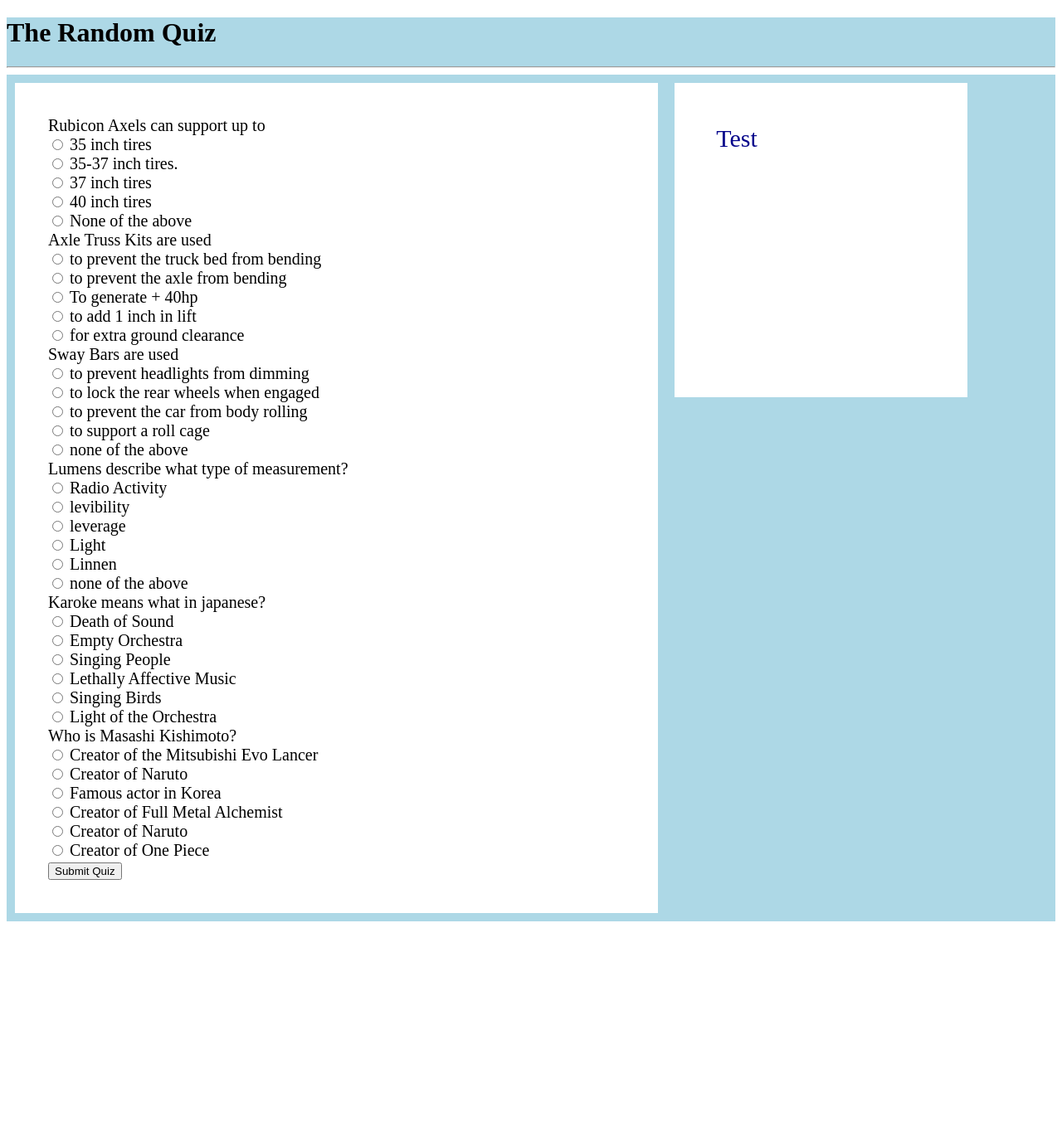
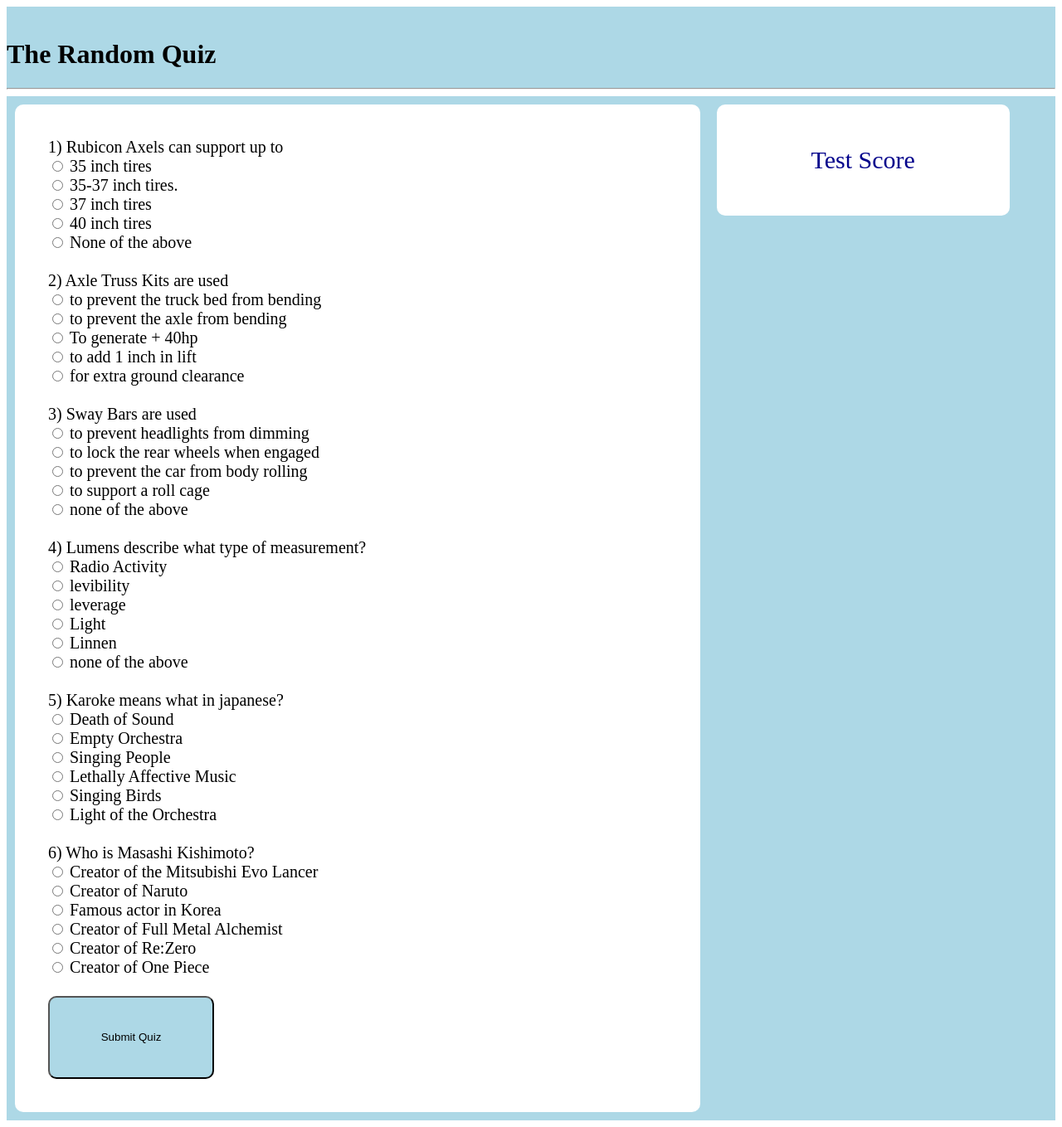
Before and after one commit to Enrique-Pesqueda/cst336spring2019epm, a PHP site: page /Labs/Quiz/index.html in a window 1280 px wide. Shown: the whole page at 83% size. Before the commit the page ends 1111 px from the top, so only its background shows below. Run offline with PHP 8.4, Linux system fonts and the light colour scheme.

Commit message:
created lab for quiz

```diff
--- a/Labs/Quiz/css/styles.css
+++ b/Labs/Quiz/css/styles.css
@@ -1,6 +1,5 @@
 header{
     background-color: lightblue;
-
 }
 .flex-container {
     display: flex;
@@ -13,13 +12,24 @@ header{
     margin: 10px;
     padding: 40px;
     font-size: 20px;
-    width:55%;
+    width:59%;
+    border-radius:10px;
+
 }
 
 #results{
     width:20%;
     position: sticky;
+    align-self: flex-start;
+    top:0;
     padding: 50px;
     font-size: 20px;
-    margin-bottom: 50%;
+    border-radius:10px;
 }
+#checker{
+
+    background-color: lightBlue;
+    border-radius:10px;
+    width:200px;
+    height:100px;
+}
--- a/Labs/Quiz/index.html
+++ b/Labs/Quiz/index.html
@@ -2,13 +2,13 @@
 <html>
 
 <head>
-    <title>Baby Guesser</title>
+    <title>Random</title>
     <link href="css/styles.css" rel="stylesheet" type="text/css" />
 
 </head>
 
 <body>
-    <header>
+    <header><br/>
         <h1>The Random Quiz</h1>
         <hr/>
     </header>
@@ -16,8 +16,8 @@
         <div id = "quiz">
             <form>
                 <div class="question1">
-                    <label for="feedback">Rubicon Axels can support up to </label>
-
+                    <label for="feedback">1) Rubicon Axels can support up to </label>
+                    <div class = "pic1"></div>
                     <div>
                         <input type="radio" id="name1" name="nameChoice1" value="1">
                         <label for="name1">35 inch tires</label>
@@ -40,10 +40,11 @@
                     </div>
                 </div>
             </form>
+            <br/>
             <form>
                 <div class="question2">
-                    <label for="feedback">Axle Truss Kits are used</label>
-
+                    <label for="feedback">2) Axle Truss Kits are used</label>
+                    <div class = "pic2"></div>
                     <div>
                         <input type="radio" id="name1" name="nameChoice2" value="1">
                         <label for="name1">to prevent the truck bed from bending</label>
@@ -66,10 +67,11 @@
                     </div>
                 </div>
             </form>
+            <br/>
             <form>
                 <div class="question3">
-                    <label for="feedback">Sway Bars are used</label>
-
+                    <label for="feedback">3) Sway Bars are used</label>
+                    <div class = "pic3"></div>
                     <div>
                         <input type="radio" id="name1" name="nameChoice3" value="1">
                         <label for="name1">to prevent headlights from dimming</label>
@@ -92,10 +94,11 @@
                     </div>
                 </div>
             </form>
+            <br/>
             <form>
                 <div class="question4">
-                    <label for="feedback">Lumens describe what type of measurement?</label>
-
+                    <label for="feedback">4) Lumens describe what type of measurement?</label>
+                    <div class = "pic4"></div>
                     <div>
                         <input type="radio" id="name1" name="nameChoice4" value="1">
                         <label for="name1">Radio Activity</label>
@@ -122,10 +125,11 @@
                     </div>
                 </div>
             </form>
+            <br/>
             <form>
                 <div class="question5">
-                    <label for="feedback">Karoke means what in japanese?</label>
-
+                    <label for="feedback">5) Karoke means what in japanese?</label>
+                    <div class = "pic5"></div>
                     <div>
                         <input type="radio" id="name1" name="nameChoice5" value="1">
                         <label for="name1">Death of Sound</label>
@@ -152,10 +156,11 @@
                     </div>
                 </div>
             </form>
+            <br/>
             <form>
                 <div class="question6">
-                    <label for="feedback">Who is Masashi Kishimoto?</label>
-
+                    <label for="feedback">6) Who is Masashi Kishimoto?</label>
+                    <div class = "pic6"></div>
                     <div>
                         <input type="radio" id="name1" name="nameChoice6" value="1">
                         <label for="name1">Creator of the Mitsubishi Evo Lancer</label>
@@ -174,7 +179,7 @@
                     </div>
                     <div>
                         <input type="radio" id="name5" name="nameChoice6" value="5">
-                        <label for="name5">Creator of Naruto</label>
+                        <label for="name5">Creator of Re:Zero</label>
                     </div>
                     <div>
                         <input type="radio" id="name6" name="nameChoice6" value="6">
@@ -182,17 +187,17 @@
                     </div>
                 </div>
             </form>
+            <br/>
             <div>
-                <button class="checker" type="button">Submit Quiz</button>
+                <button id ="checker" type="button">Submit Quiz</button>
             </div>
         </div>
-
-
         <div id="results">
-             <div id = "excellent"></div>
         </div>
     </div>
-
+    <div class = "wumbotron">
+        <a href
+    </div>
     <script src="https://code.jquery.com/jquery-3.3.1.min.js" integrity="sha256-FgpCb/KJQlLNfOu91ta32o/NMZxltwRo8QtmkMRdAu8=" crossorigin="anonymous"></script>
     <script type="text/javascript">
 
@@ -204,9 +209,9 @@
         var correctAnswer6 = "2";
 
         var totalCorrect = 0;
-        $("#results").html("Test").css("font-size", "30px").css("color","darkBlue");
+        $("#results").html("Test Score").css("font-size", "30px").css("color","darkBlue").css("text-align", "center");
 
-        $("button.checker").on("click", function(e) {
+        $("button#checker").on("click", function(e) {
 
             //correct answers
             var selectedRadio1 = $("input[name='nameChoice1']:checked");
@@ -230,75 +235,108 @@
 
             //question 1
             if (selectedNameValue1 === correctAnswer1) {
+                $(".pic1").html("<img id = 'pic1' src = 'img/checkmark-png-17.png' />").css("display","inline");
+                $("#pic1").css("width","30px").css("height","30px");
                 $(".correctQ1").css("color", "#08a312");
                 totalCorrect++;
             }
             else {
+                $(".pic1").html("<img id = 'pic1' src = 'img/redCheckMark.png' />").css("display","inline");
+                $("#pic1").css("width","30px").css("height","30px");
                 $(".question1").css("color", "red");
+
             }
 
             //question 2
             if (selectedNameValue2 === correctAnswer2) {
+                $(".pic2").html("<img id = 'pic2' src = 'img/checkmark-png-17.png' />").css("display","inline");
+                $("#pic2").css("width","30px").css("height","30px");
                 $(".correctQ2").css("color", "#08a312");
                 totalCorrect++;
             }
             else {
+                $(".pic2").html("<img id = 'pic2' src = 'img/redCheckMark.png' />").css("display","inline");
+                $("#pic2").css("width","30px").css("height","30px");
                 $(".question2").css("color", "red");
             }
 
             //question 3
             if (selectedNameValue3 === correctAnswer3) {
+                $(".pic3").html("<img id = 'pic3' src = 'img/checkmark-png-17.png' />").css("display","inline");
+                $("#pic3").css("width","30px").css("height","30px");
                 $(".correctQ3").css("color", "#08a312");
                 totalCorrect++;
             }
             else {
+                $(".pic3").html("<img id = 'pic3' src = 'img/redCheckMark.png' />").css("display","inline");
+                $("#pic3").css("width","30px").css("height","30px");
                 $(".question3").css("color", "red");
+
             }
 
             //question4
             if (selectedNameValue4 === correctAnswer4) {
+                $(".pic4").html("<img id = 'pic4' src = 'img/checkmark-png-17.png' />").css("display","inline");
+                $("#pic4").css("width","30px").css("height","30px");
                 $(".correctQ4").css("color", "#08a312");
                 totalCorrect++;
             }
             else {
+                $(".pic4").html("<img id = 'pic4' src = 'img/redCheckMark.png' />").css("display","inline");
+                $("#pic4").css("width","30px").css("height","30px");
                 $(".question4").css("color", "red");
+
             }
 
             //question5
             if (selectedNameValue5 === correctAnswer5) {
+                $(".pic5").html("<img id = 'pic5' src = 'img/checkmark-png-17.png' />").css("display","inline");
+                $("#pic5").css("width","30px").css("height","30px");
                 $(".correctQ5").css("color", "#08a312");
                 totalCorrect++;
             }
             else {
                 $(".question5").css("color", "red");
+                $(".pic5").html("<img id = 'pic5' src = 'img/redCheckMark.png' />").css("display","inline");
+                $("#pic5").css("width","30px").css("height","30px");
             }
 
             //question6
             if (selectedNameValue6 === correctAnswer6) {
+                $(".pic6").html("<img id = 'pic6' src = 'img/checkmark-png-17.png' />").css("display","inline");
+                $("#pic6").css("width","30px").css("height","30px");
                 $(".correctQ6").css("color", "#08a312");
                 totalCorrect++;
             }
             else {
+                $(".pic6").html("<img id = 'pic6' src = 'img/redCheckMark.png' />").css("display","inline");
+                $("#pic6").css("width","30px").css("height","30px");
                 $(".question6").css("color", "red");
             }
 
+
+
+
+            if(Math.floor((totalCorrect/6)*100) > 90){
+                $("#results").html("Grade: "+ Math.floor((totalCorrect/6)*100) + "%" + "<br/>Excellent!")
+                .css("color", "darkBlue")
+                .css("font-size","30px")
+                .css("width","20%").css("font-size","35px").css("color","darkBlue");
+            }
+            else{
                 $("#results")
                 .html("Grade: "+ Math.floor((totalCorrect/6)*100) + "%")
                 .css("color", "darkBlue")
                 .css("font-size","30px")
                 .css("width","20%");
+            }
+            $("input[type=radio]").attr('disabled', true);
 
-
-            if(Math.floor((totalCorrect/6)*100) > 90){
-                $("#excellent").html("EXCELLENT").css("font-size","35px").css("color","darkBlue");
-
-            }
+            document.getElementById("checker").disabled = true;
 
 
 
 
-            console.log(totalCorrect);
-            // console.log("selected name value", selectedNameValue);
         });
     </script>
 </body>
```
Lines whose indentation alone changed are shown as unchanged.
